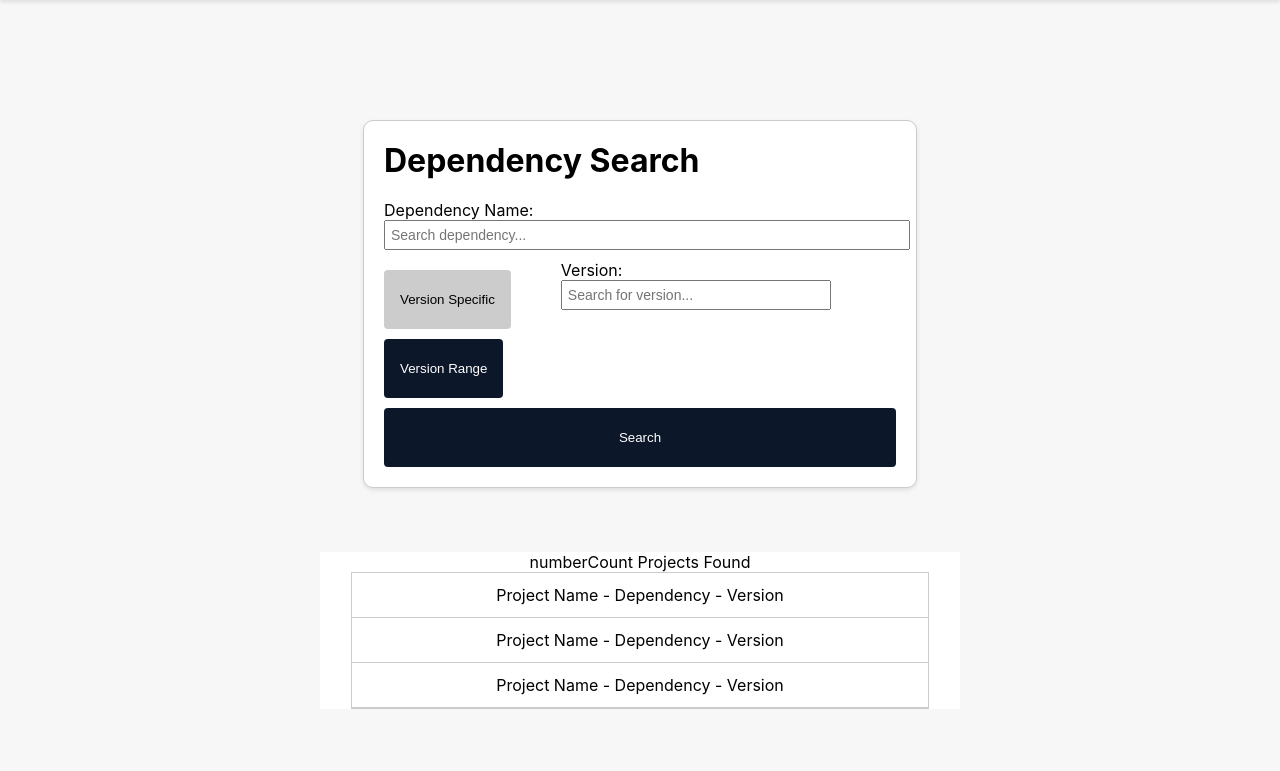
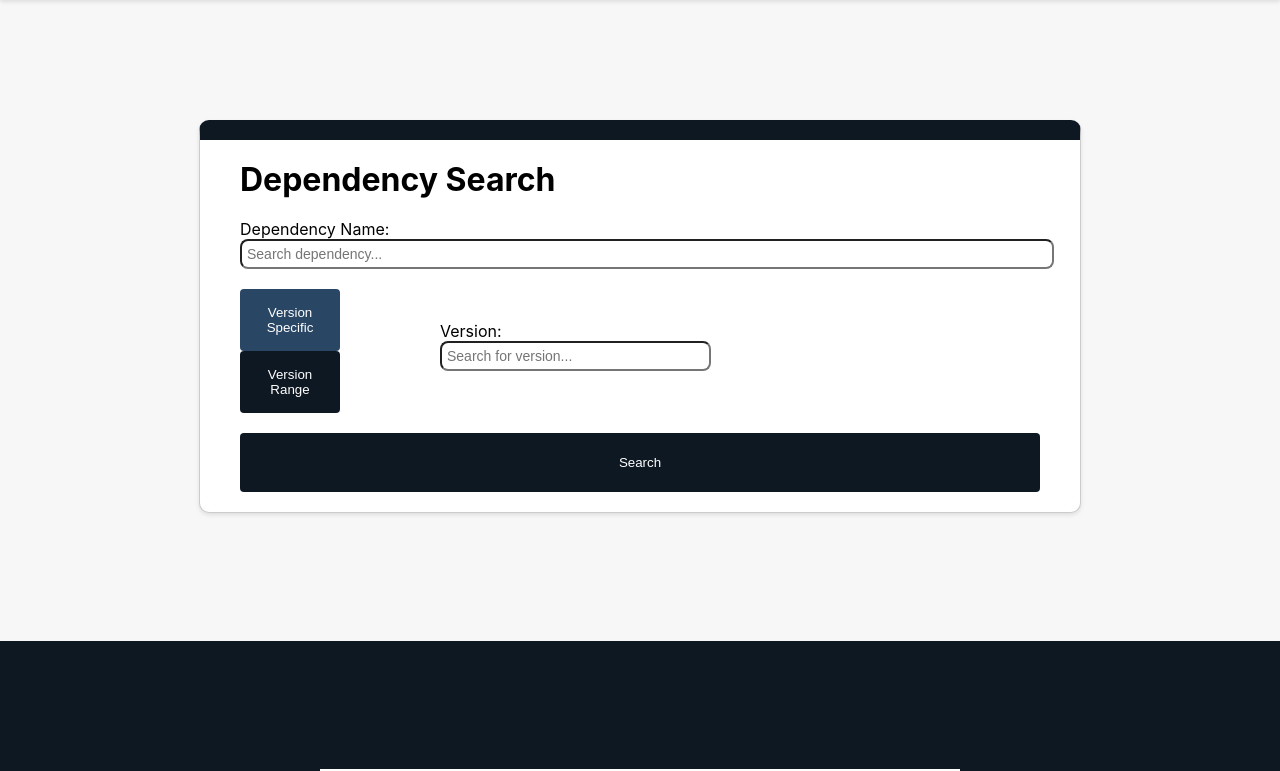
Before and after one commit to KevinGit9/Dependency-Search, a React (Create React App) app in the folder frontend/: page /search in a window 1280 px wide. Shown: the top 771 px of the page. Built offline with nearby package versions, Linux system fonts and the light colour scheme.

Commit message:
dependencysearch styling

```diff
--- a/frontend/src/components/DependencySearch.css
+++ b/frontend/src/components/DependencySearch.css
@@ -12,9 +12,8 @@
 }*/
 
 .dependencySearchPanel {
-    width: 40%;
     margin: 0 auto;
-    padding: 20px;
+    padding: 20px 40px;
     background-color: white;
     border: 1px solid #ccc;
     box-shadow: 0 2px 4px rgba(0, 0, 0, 0.1);
@@ -22,6 +21,7 @@
     flex-direction: column;
     text-align: left;
     border-radius: 10px;
+    border-top: 20px solid #0E1822;
 }
 
 .dependencySearchPanel h1 {
@@ -38,29 +38,41 @@
     width: 100%;
     padding: 5px;
     font-size: 14px;
+    border-radius: 8px;
 }
 
-.dependencySearchPanel button {
-    margin-top: 10px;
-    padding: 22px 16px;
-    background-color: #0C1729;
+.dependencySearchPanel button:hover {
+    background-color: #18293a;
+}
+
+.dependencySearchPanel .buttons-container {
+    display: flex;
+    flex-direction: column;
+    align-items: flex-start;
+    padding-right: 50px;
+    width: 100px;
+    margin-right: 50px;
+}
+
+.dependencySearchPanel .buttons-container button {
+    padding: 16px 16px;
+    background-color: #0E1822;
     color: white;
     border: none;
     border-radius: 4px;
     cursor: pointer;
 }
 
-.dependencySearchPanel button:hover {
-    background-color: #ccc;
-    color: black;
+.dependencySearchPanel .buttons-container button {
+    background-color:  #0E1822;
 }
 
+.dependencySearchPanel .buttons-container button:hover {
+    background-color: #18293a;
+}
 
-.dependencySearchPanel .buttons-container {
-    display: flex;
-    flex-direction: column;
-    align-items: flex-start;
-    padding-right: 50px;
+.dependencySearchPanel .buttons-container button.active {
+    background-color: #294765;
 }
 
 .dependencySearchPanel .buttons-container>div {
@@ -73,9 +85,17 @@
 .rangePanel {
     display: flex;
     flex-direction: row;
+    margin: 10px 0px;
+    align-items: center;
 }
 
-.dependencySearchPanel .buttons-container button.active {
-    background-color: #ccc;
-    color: black;
+.searchButton {
+    margin-top: 10px;
+    padding: 22px 16px;
+    background-color: #0E1822;
+    color: white;
+    border: none;
+    border-radius: 4px;
+    cursor: pointer;
+    width: 800px;
 }
--- a/frontend/src/components/DependencySearch.tsx
+++ b/frontend/src/components/DependencySearch.tsx
@@ -54,7 +54,7 @@ function DependencySearch() {
                     />
                 )}
             </div>
-            <button onClick={() => handleSearch(dependencyName, fromVersion, toVersion)}> Search </button>
+            <button className="searchButton" onClick={() => handleSearch(dependencyName, fromVersion, toVersion)}> Search </button>
         </div>
     )
 }
--- a/frontend/src/components/ResultsBox.css
+++ b/frontend/src/components/ResultsBox.css
@@ -1,9 +1,12 @@
 .resultsBoxPanel {
-    padding-top: 5%;
+    margin-top: 10%;
+    padding-top: 10%;
+    padding-bottom: 10%;
     display: flex;
     flex-direction: column;
     align-items: center;
     width: 100%;
+    background-color: #0E1822;
 }
 
 .resultsBorder {
--- a/frontend/src/components/VersionRange.tsx
+++ b/frontend/src/components/VersionRange.tsx
@@ -14,7 +14,7 @@ function VersionRange(props: VersionRangeProps) {
     };
 
     return (
-        <div>
+        <div className="versionRangePanel">
             <label>
                 From:
                 <input
--- /dev/null
+++ b/frontend/src/routes/Home.css
@@ -0,0 +1,25 @@
+.circle-container {
+  width: 200px;
+  height: 200px;
+  position: relative;
+  overflow: hidden;
+  border-radius: 50%;
+}
+
+.upper-half,
+.bottom-half {
+  width: 100%;
+  height: 50%;
+}
+
+.upper-half {
+  top: 0;
+  background-color: red;
+  border: none;
+}
+
+.bottom-half {
+  bottom: 0;
+  background-color: white;
+  border: none;
+}
--- a/frontend/src/routes/Home.tsx
+++ b/frontend/src/routes/Home.tsx
@@ -1,13 +1,22 @@
 import React from "react";
 import Button from "../components/Button";
+import "./Home.css"
 
 function Home() {
     return (
         <div>
             <h1> Project D - Home </h1>
-            <Button onClick={() => alert('Button clicked')}> Test Button </Button>
-        <div style={{ height: "2000px" }}>
-        </div>
+            <div style={{ height: "760px" }}>
+                <Button onClick={() => alert('Button clicked')}> Test Button </Button>
+            </div>
+            <div style={{ height: "100vh", background: "#0E1822" }}>
+                <div className="circle-container">
+                    <button className="upper-half" onClick={() => alert("pressed upper button")}></button>
+                    <button className="bottom-half" onClick={() => alert("pressed lower button")}></button>
+                </div>
+            </div>
+            <div style={{ height: "100vh" }}>
+            </div>
         </div>
     )
 }
--- a/frontend/src/routes/Upload.tsx
+++ b/frontend/src/routes/Upload.tsx
@@ -4,9 +4,13 @@ function Upload() {
     return (
         <div>
             <h1> Upload a Project </h1>
-            <div style={{ height: "2000px" }}>
+            <div style={{ height: "760px" }}>
             </div>
-        </div>
+            <div style={{ height: "100vh", background: "#0E1822" }}>
+            </div>
+            <div style={{ height: "100vh" }}>
+            </div>
+        </div >
     )
 }
 
```
